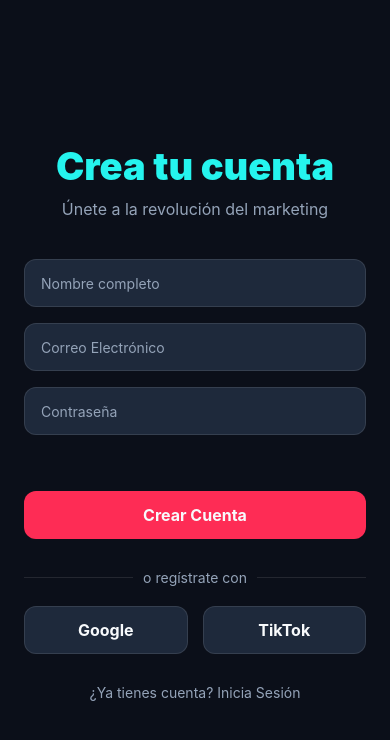
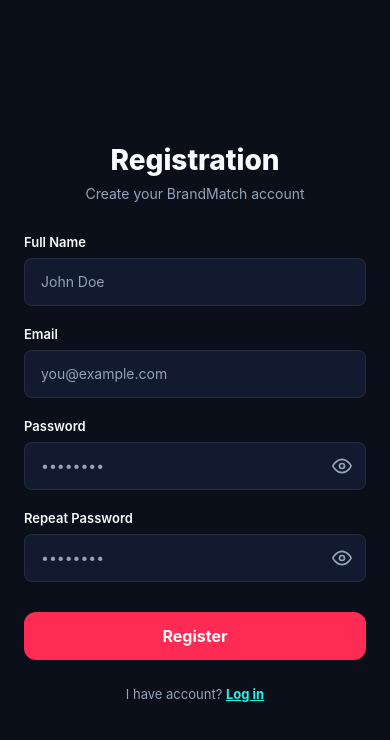
Before and after one commit to empulamarin11/BrandMatch-App, a React Native app: screen /Registro in a window 390 px wide. Shown: the top 740 px of the page. Built offline with nearby package versions, Linux system fonts and the light colour scheme.

Commit message:
Rediseño de la pantalla de Registro según Figma + README

```diff
--- a/src/screens/RegistroScreen.js
+++ b/src/screens/RegistroScreen.js
@@ -1,12 +1,51 @@
 import React, { useEffect, useRef, useState } from 'react';
-import { View, Text, TextInput, StyleSheet, Animated, TouchableOpacity } from 'react-native';
+import {
+  View,
+  Text,
+  TextInput,
+  StyleSheet,
+  Animated,
+  TouchableOpacity,
+  KeyboardAvoidingView, // Evita que el teclado tape el formulario
+  ScrollView,           // Permite desplazar la pantalla si no cabe
+  Platform,             // Saber si es Android o iOS
+  ActivityIndicator,    // Circulito de carga
+} from 'react-native';
 import { SafeAreaView } from 'react-native-safe-area-context';
+import Svg, { Path, Circle, Line } from 'react-native-svg'; // Para dibujar el ícono del ojo
 import { COLORS } from '../theme/colors';
 import CustomButton from '../components/CustomButton';
 
+// Ícono del ojo dibujado con SVG (abierto = contraseña oculta, tachado = contraseña visible)
+function EyeIcon({ tachado }) {
+  return (
+    <Svg width={20} height={20} viewBox="0 0 24 24" fill="none" stroke={COLORS.textMuted} strokeWidth={2} strokeLinecap="round" strokeLinejoin="round">
+      {tachado ? (
+        <>
+          <Path d="M17.94 17.94A10.07 10.07 0 0 1 12 20c-7 0-11-8-11-8a18.45 18.45 0 0 1 5.06-5.94M9.9 4.24A9.12 9.12 0 0 1 12 4c7 0 11 8 11 8a18.5 18.5 0 0 1-2.16 3.19m-6.72-1.07a3 3 0 1 1-4.24-4.24" />
+          <Line x1="1" y1="1" x2="23" y2="23" />
+        </>
+      ) : (
+        <>
+          <Path d="M1 12s4-8 11-8 11 8 11 8-4 8-11 8-11-8-11-8z" />
+          <Circle cx="12" cy="12" r="3" />
+        </>
+      )}
+    </Svg>
+  );
+}
+
 export default function RegistroScreen({ navigation }) {
   // --- ESTADOS ---
-  const [isSuccess, setIsSuccess] = useState(false); // Estado para el check verde
+  const [isSuccess, setIsSuccess] = useState(false);       // Estado para el check de éxito
+  const [nombre, setNombre] = useState('');                // Guarda el nombre completo
+  const [correo, setCorreo] = useState('');                // Guarda el correo
+  const [password, setPassword] = useState('');            // Guarda la contraseña
+  const [repetirPassword, setRepetirPassword] = useState(''); // Guarda la contraseña repetida
+  const [verPassword, setVerPassword] = useState(false);   // false = contraseña oculta
+  const [verRepetir, setVerRepetir] = useState(false);     // false = contraseña repetida oculta
+  const [error, setError] = useState('');                  // Mensaje de error
+  const [isLoading, setIsLoading] = useState(false);       // true = mostrando el circulito de carga
 
   // --- ANIMACIONES ---
   const fadeAnim1 = useRef(new Animated.Value(0)).current;
@@ -25,111 +64,193 @@ export default function RegistroScreen({ navigation }) {
     ]).start();
   }, []);
 
-  // --- FUNCIÓN DE ÉXITO ---
+  // --- FUNCIÓN DEL BOTÓN REGISTER ---
   const handleRegistro = () => {
-    setIsSuccess(true); // Cambia el botón a verde con el check
+    // Si ya está cargando o ya se creó la cuenta, no hacer nada (evita doble toque)
+    if (isLoading || isSuccess) return;
+
+    // Revisar que ningún campo esté vacío
+    if (nombre.trim() === '' || correo.trim() === '' || password === '' || repetirPassword === '') {
+      setError('Please fill in all fields');
+      return; // "return" detiene la función: no se crea la cuenta
+    }
+
+    // Revisar que el correo tenga formato válido (algo@algo.algo)
+    const formatoCorreo = /^[^\s@]+@[^\s@]+\.[^\s@]+$/;
+    if (!formatoCorreo.test(correo.trim())) {
+      setError('Please enter a valid email');
+      return;
+    }
+
+    // Revisar que la contraseña tenga al menos 6 caracteres
+    if (password.length < 6) {
+      setError('Password must be at least 6 characters');
+      return;
+    }
+
+    // Revisar que las dos contraseñas sean iguales
+    if (password !== repetirPassword) {
+      setError('Passwords do not match');
+      return;
+    }
+
+    // Si pasó todas las validaciones, se borra el error
+    setError('');
+
+    // Mostrar el circulito de carga durante 1.5 segundos (simula el servidor)
+    setIsLoading(true);
+    setTimeout(() => {
+      setIsLoading(false);
+      setIsSuccess(true); // Cambia el botón a "✓ Account Created!"
+
       // Espera 1.2 segundos y navega a la siguiente pantalla
       setTimeout(() => {
         navigation.navigate('Configuracion');
       }, 1200);
+    }, 1500);
   };
 
   return (
     <SafeAreaView style={styles.container}>
-      <View style={styles.content}>
+      {/* En iOS se empuja el contenido hacia arriba; en Android se reduce la altura */}
+      <KeyboardAvoidingView
+        style={styles.container}
+        behavior={Platform.OS === 'ios' ? 'padding' : 'height'}
+      >
+        <ScrollView
+          contentContainerStyle={styles.content}
+          keyboardShouldPersistTaps="handled" // Permite tocar botones con el teclado abierto
+        >
 
           {/* Animación 1: Título */}
           <Animated.View style={{ opacity: fadeAnim1, transform: [{ translateY: slideAnim }] }}>
-          <Text style={styles.title}>Crea tu cuenta</Text>
-          <Text style={styles.subtitle}>Únete a la revolución del marketing</Text>
+            <Text style={styles.title}>Registration</Text>
+            <Text style={styles.subtitle}>Create your BrandMatch account</Text>
           </Animated.View>
 
-        {/* Animación 2: Formulario */}
-        <Animated.View style={[styles.form, { opacity: fadeAnim2 }]}>
+          {/* Animación 2: Formulario (cada campo con su etiqueta encima) */}
+          <Animated.View style={{ opacity: fadeAnim2 }}>
+            <Text style={styles.label}>Full Name</Text>
             <TextInput
               style={styles.input}
-            placeholder="Nombre completo"
+              placeholder="John Doe"
               placeholderTextColor={COLORS.textMuted}
+              value={nombre}
+              onChangeText={setNombre}
             />
+
+            <Text style={styles.label}>Email</Text>
             <TextInput
               style={styles.input}
-            placeholder="Correo Electrónico"
+              placeholder="you@example.com"
               placeholderTextColor={COLORS.textMuted}
               keyboardType="email-address"
               autoCapitalize="none"
+              value={correo}
+              onChangeText={setCorreo}
             />
+
+            {/* Campo Password con su botón de ojo */}
+            <Text style={styles.label}>Password</Text>
+            <View>
               <TextInput
-            style={styles.input}
-            placeholder="Contraseña"
+                style={[styles.input, styles.inputPassword]}
+                placeholder="••••••••"
                 placeholderTextColor={COLORS.textMuted}
-            secureTextEntry
+                secureTextEntry={!verPassword}
+                value={password}
+                onChangeText={setPassword}
               />
+              <TouchableOpacity style={styles.eyeButton} onPress={() => setVerPassword(!verPassword)}>
+                <EyeIcon tachado={verPassword} />
+              </TouchableOpacity>
+            </View>
+
+            {/* Campo Repeat Password con su propio botón de ojo */}
+            <Text style={styles.label}>Repeat Password</Text>
+            <View>
+              <TextInput
+                style={[styles.input, styles.inputPassword]}
+                placeholder="••••••••"
+                placeholderTextColor={COLORS.textMuted}
+                secureTextEntry={!verRepetir}
+                value={repetirPassword}
+                onChangeText={setRepetirPassword}
+              />
+              <TouchableOpacity style={styles.eyeButton} onPress={() => setVerRepetir(!verRepetir)}>
+                <EyeIcon tachado={verRepetir} />
+              </TouchableOpacity>
+            </View>
+
+            {/* Mensaje de error, solo se muestra si "error" tiene texto */}
+            {error !== '' && <Text style={styles.errorText}>{error}</Text>}
           </Animated.View>
 
-        {/* Animación 3: Botones */}
-        <Animated.View style={[styles.buttonContainer, { opacity: fadeAnim3 }]}>
+          {/* Animación 3: Botón y pie */}
+          <Animated.View style={{ opacity: fadeAnim3 }}>
 
-          {/* EL BOTÓN MÁGICO CON EFECTO DE ÉXITO */}
+            {/* Mientras carga se ve el circulito; si no, el botón normal */}
+            {isLoading ? (
+              <View style={styles.loadingBox}>
+                <ActivityIndicator size="small" color={COLORS.textLight} />
+              </View>
+            ) : (
               <CustomButton
-            title={isSuccess ? "✓ ¡Cuenta Creada!" : "Crear Cuenta"}
+                title={isSuccess ? "✓ Account Created!" : "Register"}
                 variant={isSuccess ? "primary" : "action"} // Cambia a cian si tiene éxito
                 onPress={handleRegistro}
               />
+            )}
 
-          <View style={styles.separator}>
-            <View style={styles.line} />
-            <Text style={styles.separatorText}>o regístrate con</Text>
-            <View style={styles.line} />
-          </View>
-
-          {/* Botones de redes sociales (en fila) */}
-          <View style={styles.socialButtons}>
-            <TouchableOpacity style={styles.socialBtn} onPress={() => navigation.navigate('Configuracion')}>
-              <Text style={styles.socialText}>Google</Text>
-            </TouchableOpacity>
-            <TouchableOpacity style={styles.socialBtn} onPress={() => navigation.navigate('Configuracion')}>
-              <Text style={styles.socialText}>TikTok</Text>
+            {/* Pie: "I have account? Log in" */}
+            <View style={styles.footer}>
+              <Text style={styles.footerText}>I have account? </Text>
+              <TouchableOpacity onPress={() => navigation.navigate('Login')}>
+                <Text style={styles.linkText}>Log in</Text>
               </TouchableOpacity>
             </View>
-
-          {/* Volver al Login */}
-          <TouchableOpacity onPress={() => navigation.navigate('Login')} style={styles.backButton}>
-            <Text style={styles.backText}>¿Ya tienes cuenta? Inicia Sesión</Text>
-          </TouchableOpacity>
           </Animated.View>
 
-      </View>
+        </ScrollView>
+      </KeyboardAvoidingView>
     </SafeAreaView>
   );
 }
 
 const styles = StyleSheet.create({
   container: { flex: 1, backgroundColor: COLORS.background },
-  content: { flex: 1, paddingHorizontal: 24, justifyContent: 'center' },
-  title: { fontSize: 38, fontWeight: '900', color: COLORS.primary, textAlign: 'center', marginBottom: 10 },
-  subtitle: { fontSize: 16, color: COLORS.textMuted, textAlign: 'center', marginBottom: 40 },
-  form: { marginBottom: 20 },
-  input: { backgroundColor: COLORS.card, color: COLORS.textLight, height: 48, borderRadius: 12, paddingHorizontal: 16, marginBottom: 16, borderWidth: 1, borderColor: 'rgba(255,255,255,0.1)' },
-  buttonContainer: { marginTop: 10 },
+  // flexGrow (en vez de flex) para que el ScrollView centre el contenido y aún pueda desplazarse
+  content: { flexGrow: 1, paddingHorizontal: 24, paddingVertical: 24, justifyContent: 'center' },
 
-  separator: { flexDirection: 'row', alignItems: 'center', marginVertical: 20 },
-  line: { flex: 1, height: 1, backgroundColor: 'rgba(255,255,255,0.1)' },
-  separatorText: { color: COLORS.textMuted, paddingHorizontal: 10, fontSize: 14 },
+  // Título y subtítulo
+  title: { fontSize: 28, fontWeight: '800', color: COLORS.textLight, textAlign: 'center', marginBottom: 8 },
+  subtitle: { fontSize: 14, color: COLORS.textMuted, textAlign: 'center', marginBottom: 32 },
 
-  /* Estilos para los botones de Google y TikTok */
-  socialButtons: { flexDirection: 'row', justifyContent: 'space-between', gap: 15 },
-  socialBtn: {
-    flex: 1,
-    backgroundColor: COLORS.card,
+  // Etiquetas y campos
+  label: { color: COLORS.textLight, fontSize: 13, fontWeight: '600', marginBottom: 8 },
+  input: {
+    backgroundColor: '#111A2E',
+    color: COLORS.textLight,
     height: 48,
-    borderRadius: 12,
-    justifyContent: 'center',
-    alignItems: 'center',
+    borderRadius: 8,
+    paddingHorizontal: 16,
+    marginBottom: 20,
     borderWidth: 1,
-    borderColor: 'rgba(255,255,255,0.1)'
+    borderColor: 'rgba(255,255,255,0.08)'
   },
-  socialText: { color: COLORS.textLight, fontWeight: 'bold', fontSize: 16 },
 
-  backButton: { marginTop: 30, alignItems: 'center' },
-  backText: { color: COLORS.textMuted, fontSize: 14 }
+  // Botón del ojo dentro de los campos de contraseña
+  inputPassword: { paddingRight: 50 },
+  eyeButton: { position: 'absolute', right: 14, top: 0, height: 48, justifyContent: 'center' },
+
+  // Texto de error
+  errorText: { color: COLORS.action, fontSize: 14, textAlign: 'center', marginBottom: 8 },
+
+  // Caja de carga (misma altura que el botón)
+  loadingBox: { height: 48, marginVertical: 10, borderRadius: 12, backgroundColor: COLORS.action, justifyContent: 'center', alignItems: 'center' },
+
+  // Pie de página con el enlace "Log in" en cian y subrayado
+  footer: { flexDirection: 'row', justifyContent: 'center', alignItems: 'center', marginTop: 16 },
+  footerText: { color: COLORS.textMuted, fontSize: 13 },
+  linkText: { color: COLORS.primary, fontSize: 13, fontWeight: 'bold', textDecorationLine: 'underline' },
 });
```
Also changed, not shown: assets/screenshots/registro-rediseno.png (added), 1 other file (tests, documents, lock files or other folders). Lines whose indentation alone changed are shown as unchanged.
